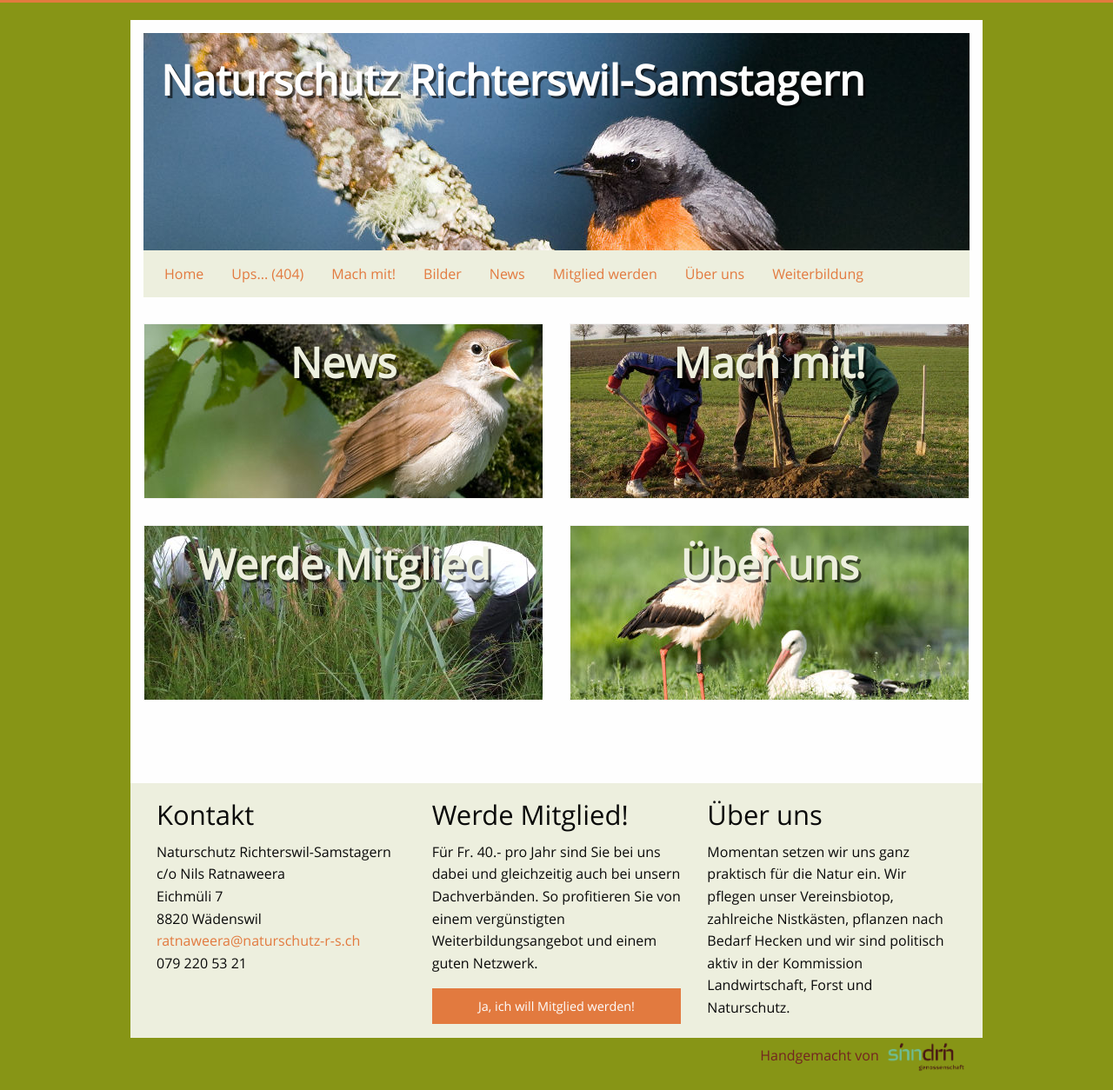
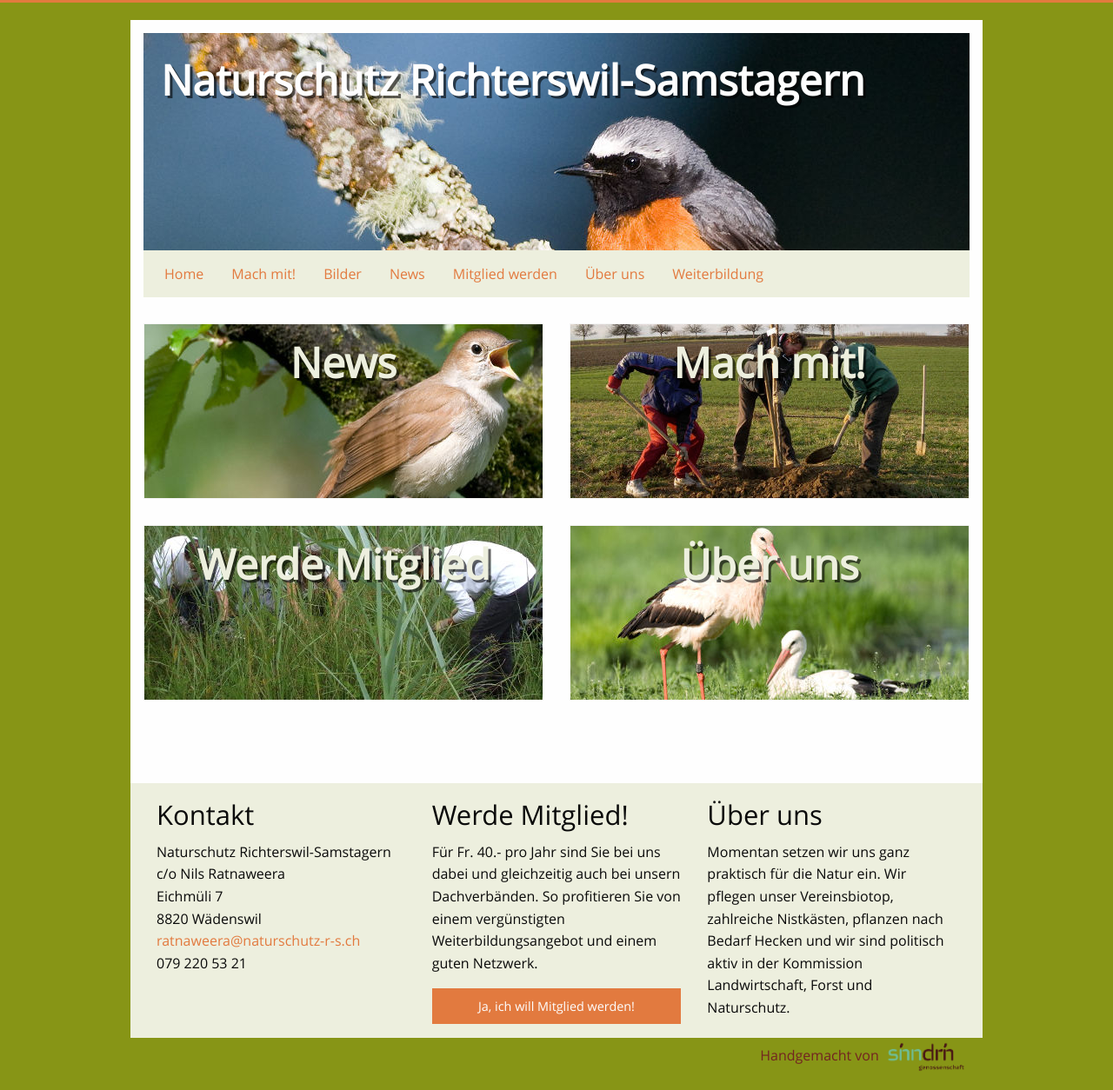
Before and after one commit to Naturschutz-Richterswil-Samstagern/Naturschutz-Richterswil-Samstagern.github.io, a Jekyll site: the page built from index.html, in a window 1280 px wide. Shown: the whole page at 87% size. Built offline with Jekyll 4.4.1, drawn with Linux system fonts in a browser that asks for light colours.

Commit message:
remove Ups... (404) from the visible navigation

```diff
--- a/_includes/header.html
+++ b/_includes/header.html
@@ -20,7 +20,9 @@
           {% for my_page in site.pages %}
             {% if my_page.title %}
               {% if my_page.title != "Home" %}
-                <li><a href="{{ my_page.url | prepend: site.baseurl }}">{{ my_page.title }}</a></li>
+                {% if my_page.title != "Ups... (404)" %}
+                 <li><a href="{{ my_page.url | prepend: site.baseurl }}">{{ my_page.title }}</a></li>
+                {% endif %}
               {% endif %}
             {% endif %}
           {% endfor %}
```
